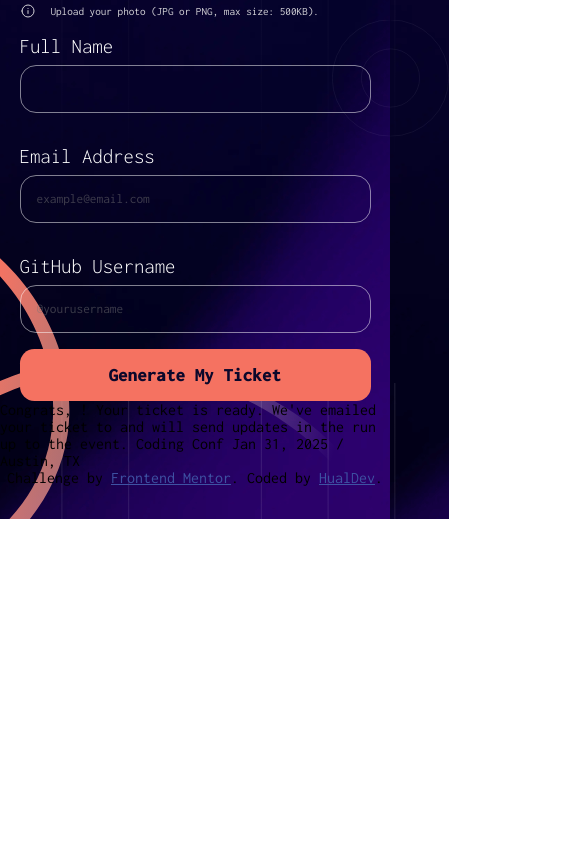
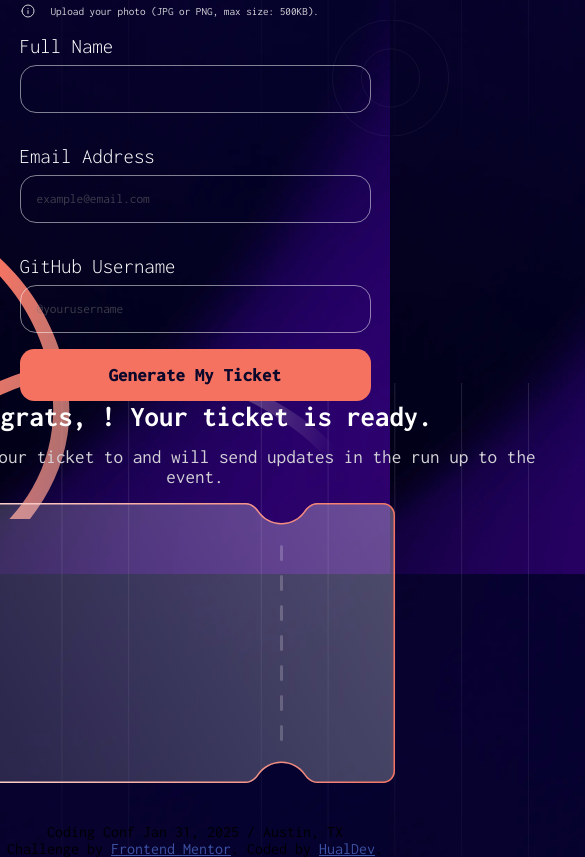
Before and after one commit to HualDev/TicketGenerator, a plain HTML site: page index.html in a window 390 px wide. Shown: the part 461-1318 px from the top of the page, 585 px wide, since content can reach past the window. Before the commit the page ends 980 px from the top, so only its background shows below. Drawn offline with Linux system fonts and the light colour scheme.

Commit message:
ticket header mobile version

```diff
--- a/index.html
+++ b/index.html
@@ -50,16 +50,22 @@
     <button type="submit">Generate My Ticket</button>
 
   </form>
-
-
-
   <!-- Form ends -->
 
   <!-- Generated tickets starts -->
 
-  Congrats, <!-- Full Name -->! Your ticket is ready.
+  <section class="ticket-report">
+    <h1>Congrats, <!-- Full Name -->! Your ticket is ready.</h1>
+    <p>We've emailed your ticket to <!-- Email Address --> and will send updates in the run up to the event.</p>
+    <div class="ticket">
+      <div class="tittle">
+        <img src="./assets/images/logo-mark.svg" alt="Logo Mark Image">
+      </div>
+    </div>
+  </section>
 
-  We've emailed your ticket to <!-- Email Address --> and will send updates in the run up to the event.
+
+
 
   Coding Conf
   Jan 31, 2025 / Austin, TX
--- a/style.css
+++ b/style.css
@@ -162,6 +162,24 @@ button{
     font-size: 1.2rem;
 }
 
+.ticket-report{
+    display: flex;
+    flex-direction: column;
+    justify-content: center;
+    align-items: center;
+}
+
+.ticket-report p{
+    margin: 1rem;
+}
+
+.ticket{
+    background-image: url('./assets/images/pattern-ticket.svg');
+    width: 50rem;
+    height: 20rem;
+    background-repeat: no-repeat;
+}
+
 
 
 
```
